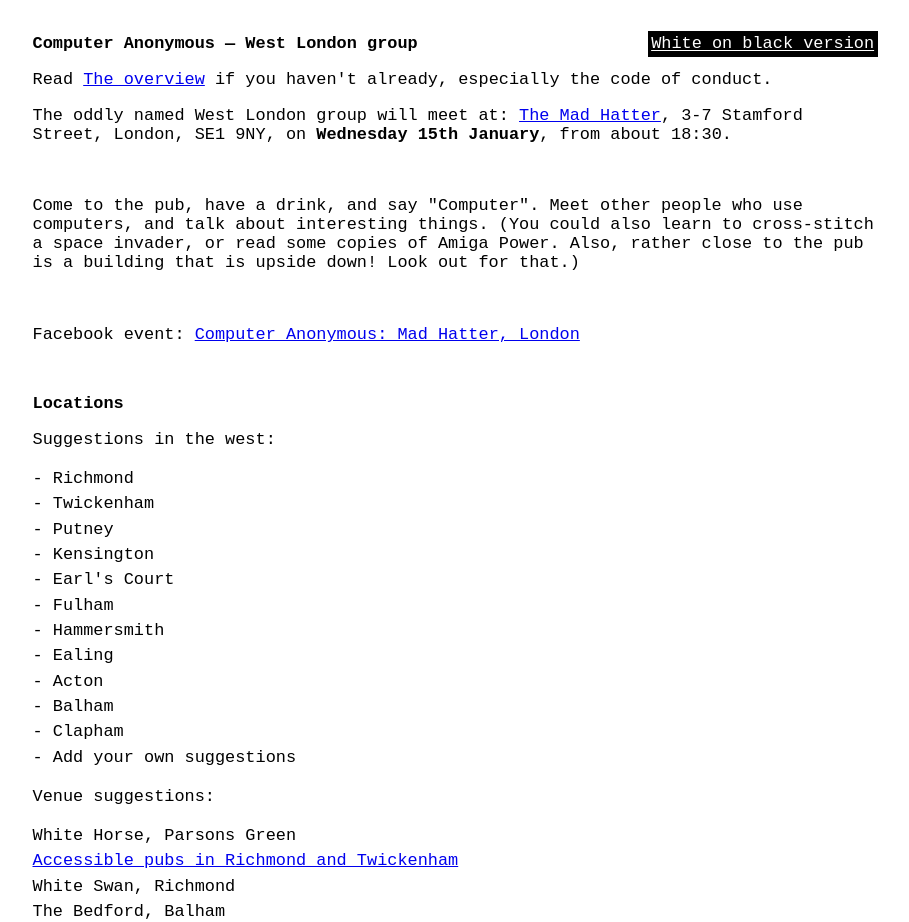
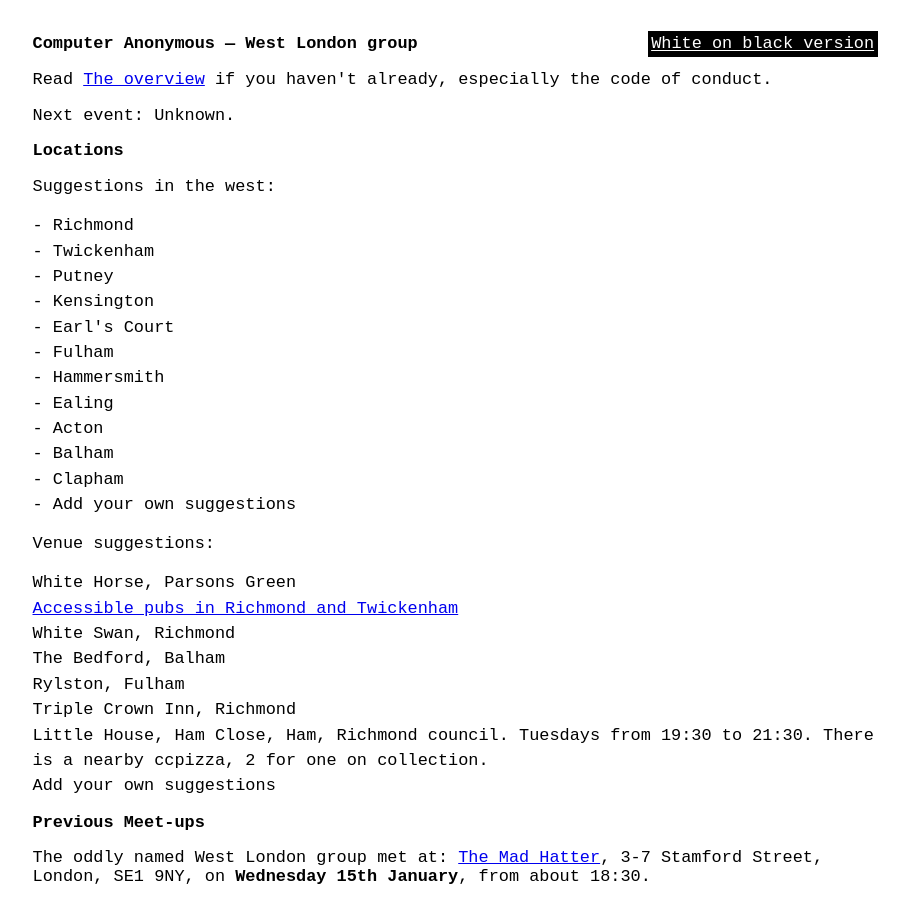
Before and after one commit to computeranonymous/computer, a Jekyll site: the page built from uk_west_london.html, in a window 1280 px wide and 1400 px high. Shown: the top 922 px of the window, without its empty margins (185-1094 px from the left). Built offline with Jekyll 4.4.1, drawn with Linux system fonts in a browser that asks for light colours; some of the changed text lies outside the part shown.

Commit message:
Moved the last meet up into the past section

```diff
--- a/uk_west_london.html
+++ b/uk_west_london.html
@@ -5,16 +5,7 @@ title: Computer Anonymous - West London
 <h1>Computer Anonymous — West London group</h1>
 
 <p>Read <a href="index.html">The overview</a> if you haven't already, especially the code of conduct.</p>
-
-<p>The oddly named West London group will meet at: <a href="http://www.madhatterhotel.co.uk">The Mad Hatter</a>,
-3-7 Stamford Street, London, SE1 9NY, on <b>Wednesday 15th January</b>, from about 18:30.</p>
-<br />
-<p>Come to the pub, have a drink, and say "Computer". Meet other people who use computers, and talk about interesting things.
-
-(You could also learn to cross-stitch a space invader, or read some copies of Amiga Power. Also, rather close to the pub is a building that is upside down! Look out for that.)</p>
-<br />
-<p>Facebook event: <a href="https://www.facebook.com/events/1448920025336895">Computer Anonymous: Mad Hatter, London</a></p>
-<br />
+<p>Next event: Unknown.</p>
 <h2>Locations</h2>
 <p>Suggestions in the west:</p>
 <ul><li>Richmond</li>
@@ -45,6 +36,14 @@ title: Computer Anonymous - West London
 
 <h2>Previous Meet-ups</h2>
 
+<p>The oddly named West London group met at: <a href="http://www.madhatterhotel.co.uk">The Mad Hatter</a>,
+3-7 Stamford Street, London, SE1 9NY, on <b>Wednesday 15th January</b>, from about 18:30.</p>
+<br />
+Plasticine was used to make a Pac-Man ghost and a frog. A game of Cards against Humanity was played.
+
+<p>Facebook event: <a href="https://www.facebook.com/events/1448920025336895">Computer Anonymous: Mad Hatter, London</a></p>
+<br />
+<p>----------------------------------------------------------------------------------</p>
 <p>The West London group met on <b>18th December 2013</b> at <a href="http://www.therylston.com/">The Rylston</a> in Fulham, from 18:30.
 
 The Rylston is a short walk from Fulham Broadway, West Brompton and West Kensington tube stations.
```
